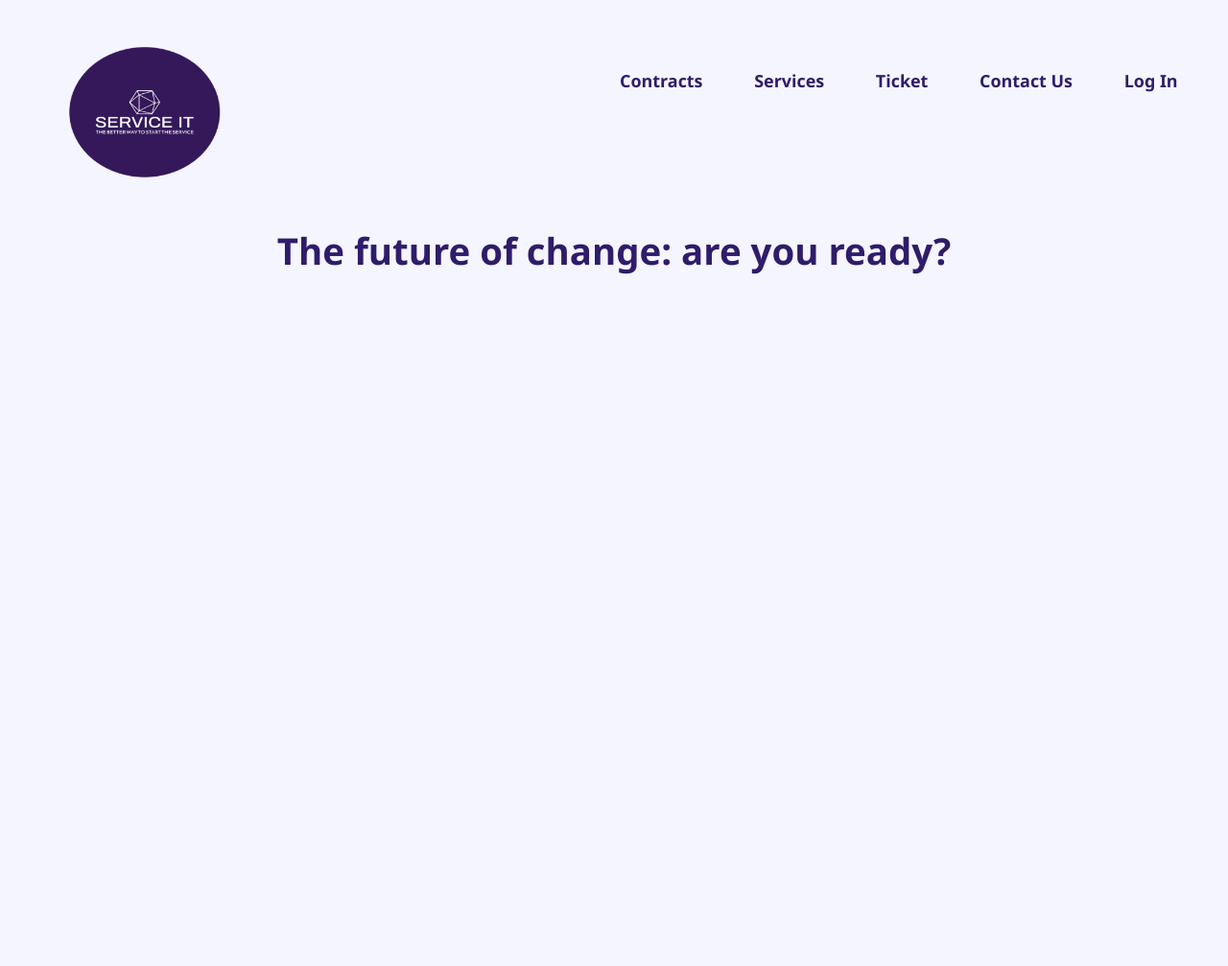
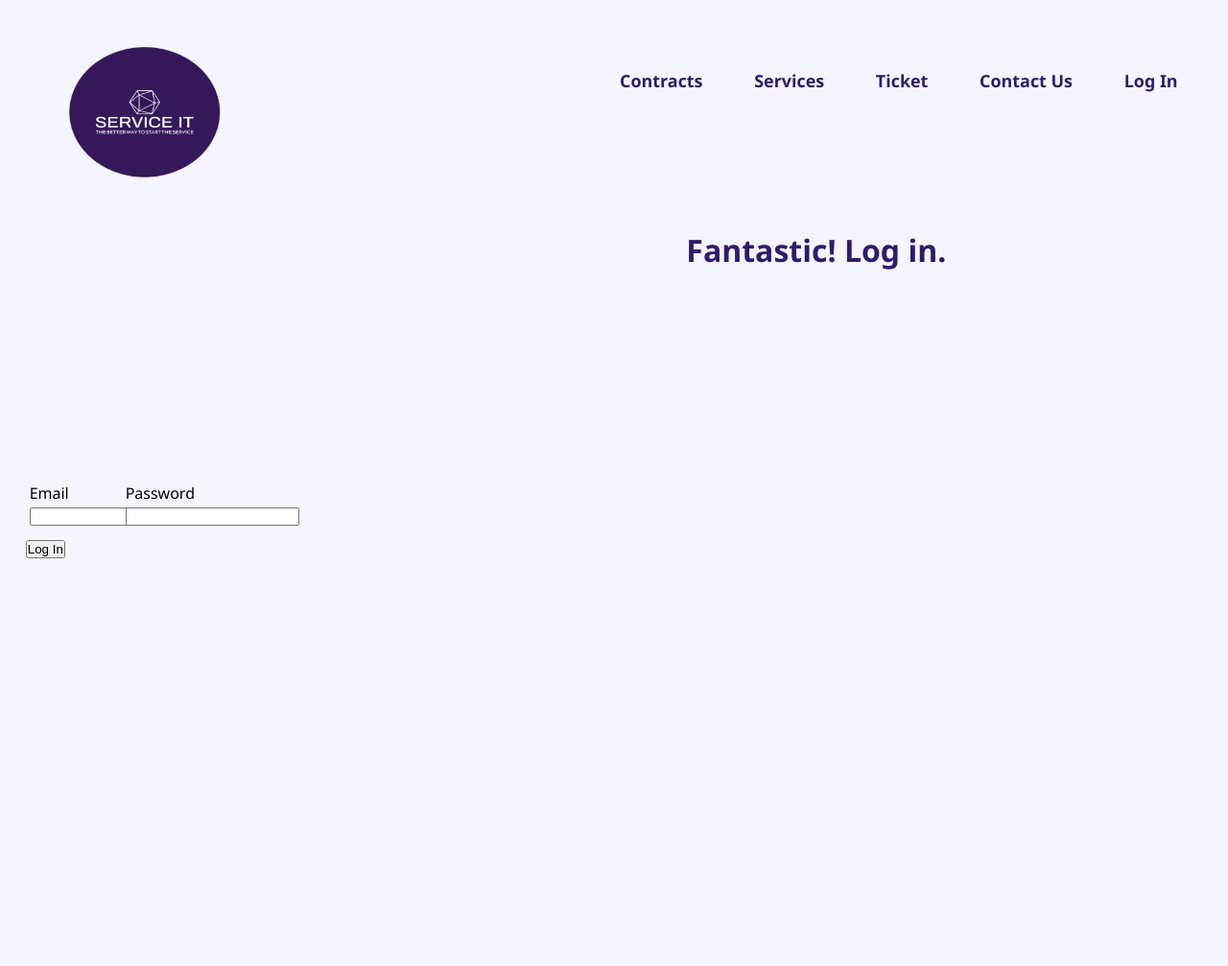
Before and after one commit to Fluffkin23/Project-2-Resit, a PHP site: page /login.html in a window 1280 px wide. Shown: the whole page at 96% size. Before the commit the page ends 286 px from the top, so only its background shows below. Run offline with PHP 8.4, Linux system fonts and the light colour scheme.

Commit message:
login page

```diff
--- a/Contact.html
+++ b/Contact.html
@@ -4,7 +4,7 @@
     <meta charset="UTF-8">
     <meta http-equiv="X-UA-Compatible" content="IE=edge">
     <meta name="viewport" content="width=device-width, initial-scale=1.0">
-    <link rel="stylesheet" href="/style.css">
+    <link rel="stylesheet" href="style.css">
     <title>Document</title>
   </head>
   <body>
--- a/login.html
+++ b/login.html
@@ -11,7 +11,7 @@
         <nav class="navbar">
 
             <div class="logo">
-                <img src="/res/logo.png" alt="logo">
+                <img src="./res/logo.png" alt="logo">
             </div>
 
             <ul class="nav-links">
@@ -26,9 +26,36 @@
 
             </ul>
         </nav>
+        <main class="login_container">
+            <div class="login-title">
+                <h1> Fantastic! Log in. </h1>
+            </div>
+            <div class="login-form">
+                <form>
+                    <div class="login-form">
+                        <div class="email">
+                            <label for="email">Email</label>
+                            <input type="email" name="email" id="email">
+                        </div>
+                        <div class="password">
+                            <label for="password">Password</label>
+                            <input type="password" name="password" id="password">
+                        </div>
+                    </div>
+                    <div>
+                        <input type="submit" value="Log In">
+                    </div>
+                </form>
+            </div>
+        </main>
+        <!-- <footer>
+            <h1>
+                THe
+            </h1>
+        </footer> -->
 
-        <div class="footer">
+        <!-- <div class="footer">
             <h1>The future of change: are you ready?</h1>
-        </div>
+        </div> -->
     </body>
 </html>
--- a/style.css
+++ b/style.css
@@ -207,6 +207,31 @@ li {
 }
 /* End Registration Page */
 
+/* Start Login Page */
+  .login-title{
+    color:#2F1C6A;
+    font-weight: bold;
+    font-weight: bold;
+    border-left-width: 100px;
+    padding-left: 100px;
+    margin-left: 600px;
+  }
+
+.login-form{
+  display: grid;
+  grid-template-columns: 100px 100px;
+
+}
+.login_container{
+  display: grid;
+  grid-template-rows: 20vw 40vw ;
+}
+.login
+
+
+
+/* End Login Page */
+
 
 
 /* start contact us page */
```
